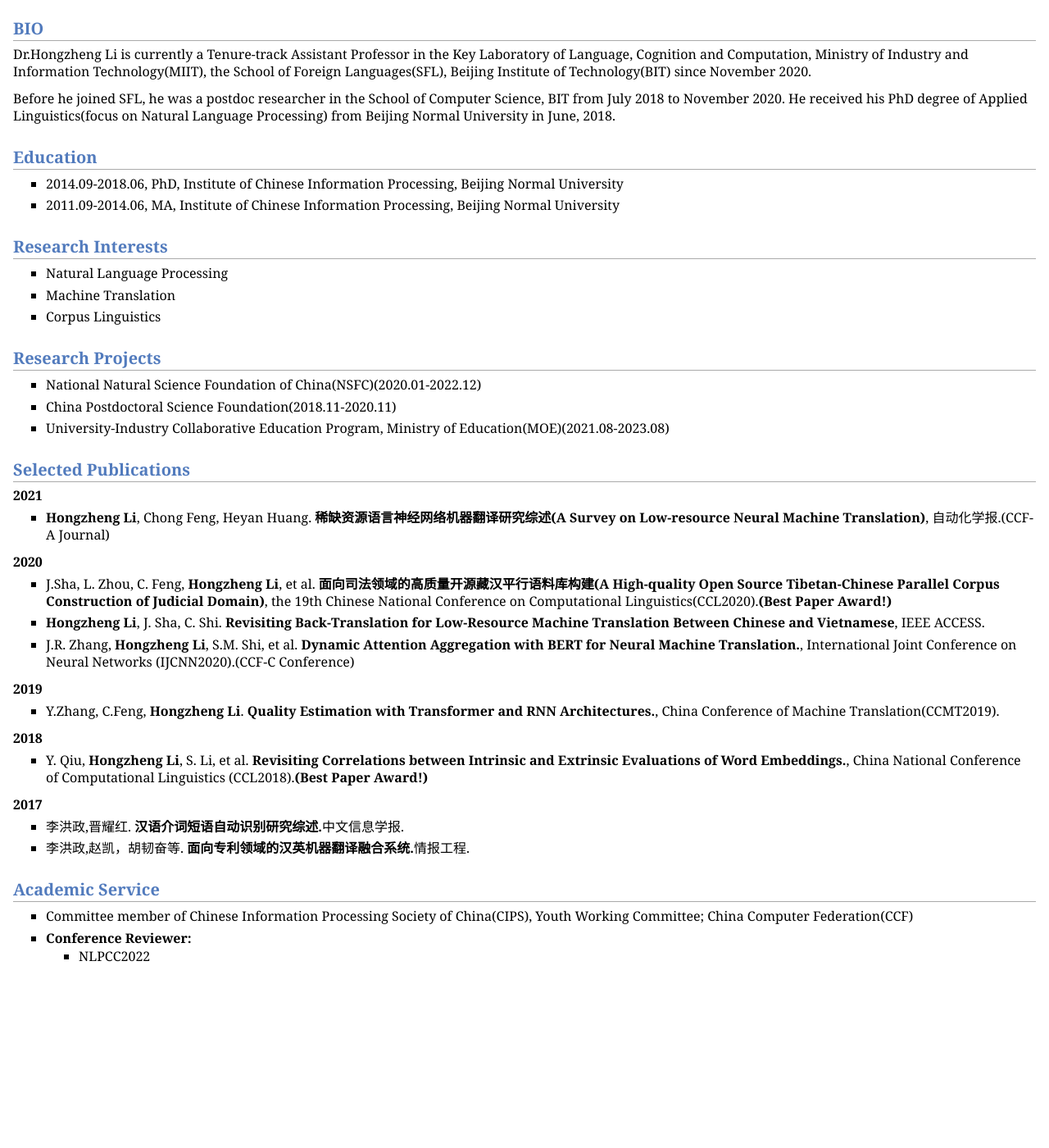
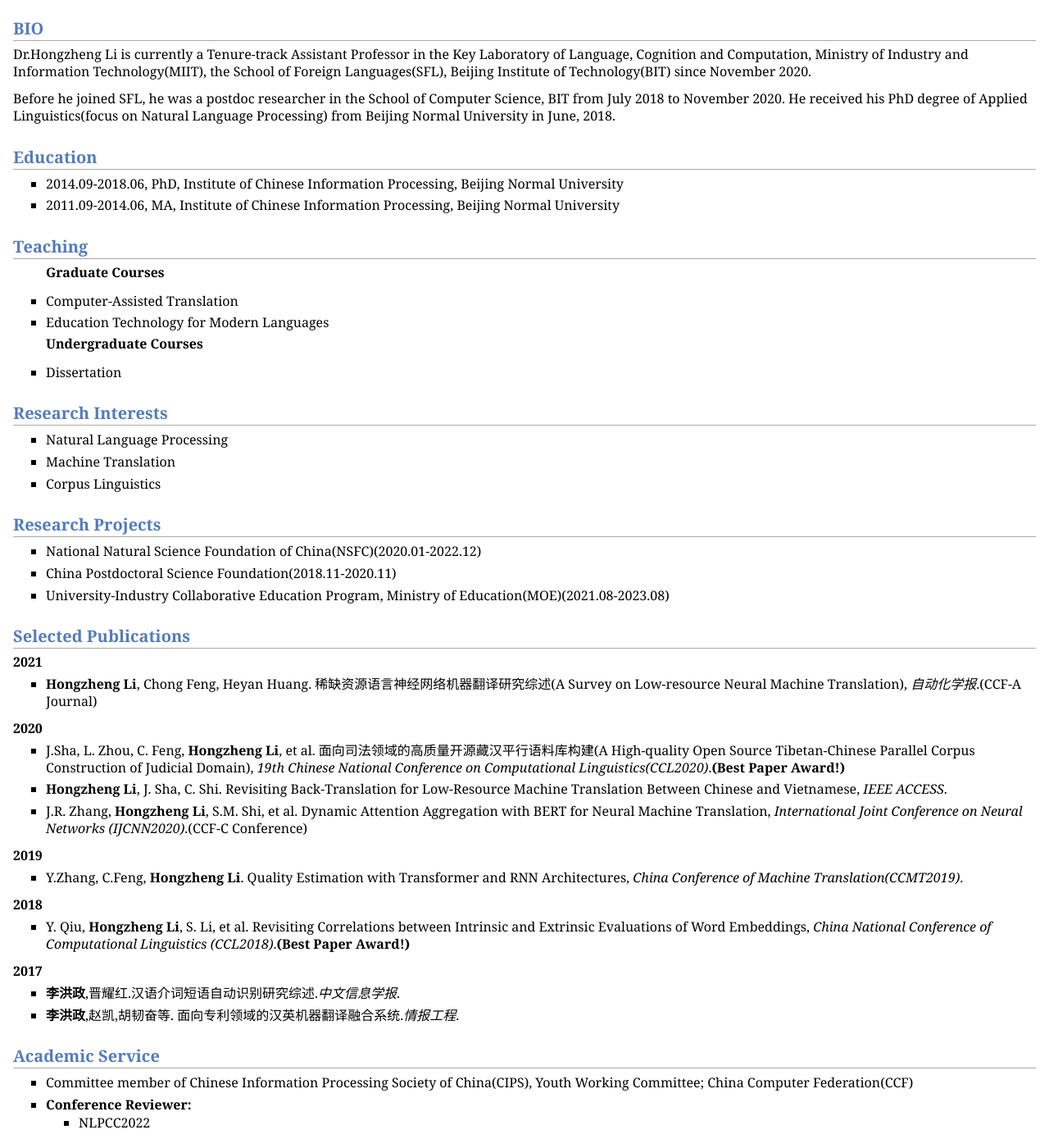
Before and after one commit to lihongzheng-nlp/lihongzheng-nlp.github.io, a Jekyll site: the page index.html, which Jekyll copies as it is, in a window 1280 px wide and 1400 px high, scrolled down 378 px. Shown: the whole window at 82% size. Built offline with Jekyll 4.4.1, drawn with Linux system fonts in a browser that asks for light colours; before the commit the page ends 1575 px from its top, so only the background shows below that.

Commit message:
Update index.html

```diff
--- a/index.html
+++ b/index.html
@@ -37,6 +37,17 @@ Tenure-track Assistant Professor<br />
 <li><p>2011.09-2014.06, MA, Institute of Chinese Information Processing, Beijing Normal University</p>
 </li>
 </ul>
+<h2>Teaching</h2>
+<ul>
+<p><b>Graduate Courses</b></p>
+<li><p>Computer-Assisted Translation</p>
+</li>
+<li><p>Education Technology for Modern Languages</p>
+</li>
+<p><b>Undergraduate Courses</b></p>
+<li><p>Dissertation</p>
+</li>
+</ul>
 <h2>Research Interests</h2>
 <ul>
 <li><p>Natural Language Processing</p>
@@ -64,40 +75,40 @@ Tenure-track Assistant Professor<br />
 <p><b>2021</b></p>
 <ul>
 <li>
-  <p><b>Hongzheng Li</b>, Chong Feng, Heyan Huang. <b>稀缺资源语言神经网络机器翻译研究综述(A Survey on Low-resource Neural Machine Translation)</b>, 自动化学报.(CCF-A Journal)</p>
+  <p><b>Hongzheng Li</b>, Chong Feng, Heyan Huang. 稀缺资源语言神经网络机器翻译研究综述(A Survey on Low-resource Neural Machine Translation), <i>自动化学报</i>.(CCF-A Journal)</p>
 </li>
 </ul>
 <p><b>2020</b></p>
 <ul>
 <li>
-  <p> J.Sha, L. Zhou, C. Feng, <b>Hongzheng Li</b>, et al. <b>面向司法领域的高质量开源藏汉平行语料库构建(A High-quality Open Source Tibetan-Chinese Parallel Corpus Construction of Judicial Domain)</b>, the 19th Chinese National Conference on Computational Linguistics(CCL2020).<b>(Best Paper Award!)</b></p>
+  <p> J.Sha, L. Zhou, C. Feng, <b>Hongzheng Li</b>, et al. 面向司法领域的高质量开源藏汉平行语料库构建(A High-quality Open Source Tibetan-Chinese Parallel Corpus Construction of Judicial Domain), <i>19th Chinese National Conference on Computational Linguistics(CCL2020)</i>.<b>(Best Paper Award!)</b></p>
 </li>
 <li>
-  <p><b>Hongzheng Li</b>, J. Sha, C. Shi. <b>Revisiting Back-Translation for Low-Resource Machine Translation Between Chinese and Vietnamese</b>, IEEE ACCESS.</p>
+  <p><b>Hongzheng Li</b>, J. Sha, C. Shi. Revisiting Back-Translation for Low-Resource Machine Translation Between Chinese and Vietnamese, <i>IEEE ACCESS</i>.</p>
 </li>
 <li>
-  <p>J.R. Zhang, <b>Hongzheng Li</b>, S.M. Shi, et al. <b>Dynamic Attention Aggregation with BERT for Neural Machine Translation.</b>, International Joint Conference on Neural Networks (IJCNN2020).(CCF-C Conference)</p>
+  <p>J.R. Zhang, <b>Hongzheng Li</b>, S.M. Shi, et al. Dynamic Attention Aggregation with BERT for Neural Machine Translation, <i>International Joint Conference on Neural Networks (IJCNN2020)</i>.(CCF-C Conference)</p>
 </li>
 </ul>
 <p><b>2019</b></p>
 <ul>
 <li>
-  <p>Y.Zhang, C.Feng, <b>Hongzheng Li</b>. <b>Quality Estimation with Transformer and RNN Architectures.</b>, China Conference of Machine Translation(CCMT2019).</p>
+  <p>Y.Zhang, C.Feng, <b>Hongzheng Li</b>. Quality Estimation with Transformer and RNN Architectures, <i>China Conference of Machine Translation(CCMT2019)</i>.</p>
 </li>
 </ul>
 <p><b>2018</b></p>
 <ul>
 <li>
-  <p>Y. Qiu, <b>Hongzheng Li</b>, S. Li, et al. <b>Revisiting Correlations between Intrinsic and Extrinsic Evaluations of Word Embeddings.</b>, China National Conference of Computational Linguistics (CCL2018).<b>(Best Paper Award!)</b></p>
+  <p>Y. Qiu, <b>Hongzheng Li</b>, S. Li, et al. Revisiting Correlations between Intrinsic and Extrinsic Evaluations of Word Embeddings, <i>China National Conference of Computational Linguistics (CCL2018)</i>.<b>(Best Paper Award!)</b></p>
 </li>
 </ul>
 <p><b>2017</b></p>
 <ul>
 <li>
-  <p>李洪政,晋耀红. <b>汉语介词短语自动识别研究综述.</b>中文信息学报.</p>
+  <p><b>李洪政</b>,晋耀红.汉语介词短语自动识别研究综述.<i>中文信息学报</i>.</p>
 </li>
 <li>
-  <p>李洪政,赵凯，胡韧奋等. <b>面向专利领域的汉英机器翻译融合系统.</b>情报工程.</p>
+  <p><b>李洪政</b>,赵凯,胡韧奋等. 面向专利领域的汉英机器翻译融合系统.<i>情报工程</i>.</p>
 </li>
 </ul>
 <h2>Academic Service</h2>
```
